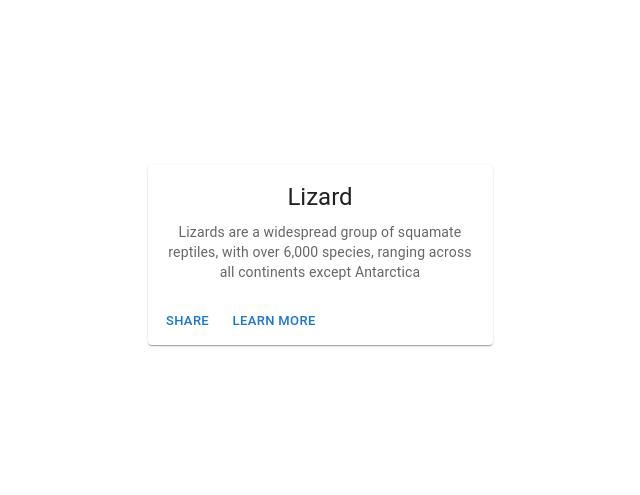
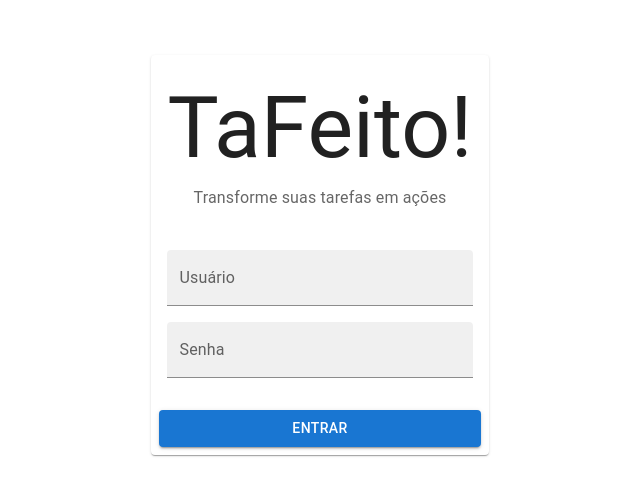
Before and after one commit to camlonghini/tafeito, a React (Create React App) app: page / in a window 1280 px wide. Shown: the part 145-640 px from the top of the page, without its empty margins (320-960 px from the left). Built offline with nearby package versions, Linux system fonts and the light colour scheme.

Commit message:
Enhance login screen with input and styles

```diff
--- a/src/screen/Login/index.tsx
+++ b/src/screen/Login/index.tsx
@@ -1,10 +1,12 @@
 import * as React from 'react';
 import Card from '@mui/material/Card';
+import Box from '@mui/material/Box';
+import CardHeader from '@mui/material/CardHeader';
+import CardContent from '@mui/material/CardContent';
 import CardActions from '@mui/material/CardActions';
-import CardContent from '@mui/material/CardContent';
-import Box from '@mui/material/Box';
+import TextField from '@mui/material/TextField';
 import Button from '@mui/material/Button';
-import Typography from '@mui/material/Typography';
+import { CustomizedCardHeader } from './styles';
 
 const Login = () => {
   return (
@@ -15,19 +17,21 @@ const Login = () => {
       justifyContent: 'center',
       alignItems: 'center',
     }}>
-        <Card sx={{ maxWidth: 345 }}>
+      <Card sx={{ maxWidth: 480 }}>
+        <CustomizedCardHeader
+          title="TaFeito!"
+          subheader="Transforme suas tarefas em ações"
+        />
         <CardContent>
-            <Typography gutterBottom variant="h5" component="div">
-            Lizard
-            </Typography>
-            <Typography variant="body2" color="text.secondary">
-            Lizards are a widespread group of squamate reptiles, with over 6,000
-            species, ranging across all continents except Antarctica
-            </Typography>
+          <Box py={1}>
+            <TextField fullWidth id="username" label="Usuário" variant="filled"/>
+          </Box>
+          <Box py={1}>
+            <TextField fullWidth id="password" label="Senha" variant="filled"/>
+          </Box>
         </CardContent>
         <CardActions>
-            <Button size="small">Share</Button>
-            <Button size="small">Learn More</Button>
+          <Button fullWidth variant="contained">Entrar</Button>
         </CardActions>
       </Card>
     </Box>
--- /dev/null
+++ b/src/screen/Login/styles.ts
@@ -0,0 +1,8 @@
+import {styled} from '@mui/material/styles';
+import CardHeader from '@mui/material/CardHeader';
+
+export const CustomizedCardHeader = styled(CardHeader)`
+    .MuiCardHeader-title {
+        font-size: 86px;
+    }
+`;
```
Lines whose indentation alone changed are shown as unchanged.
